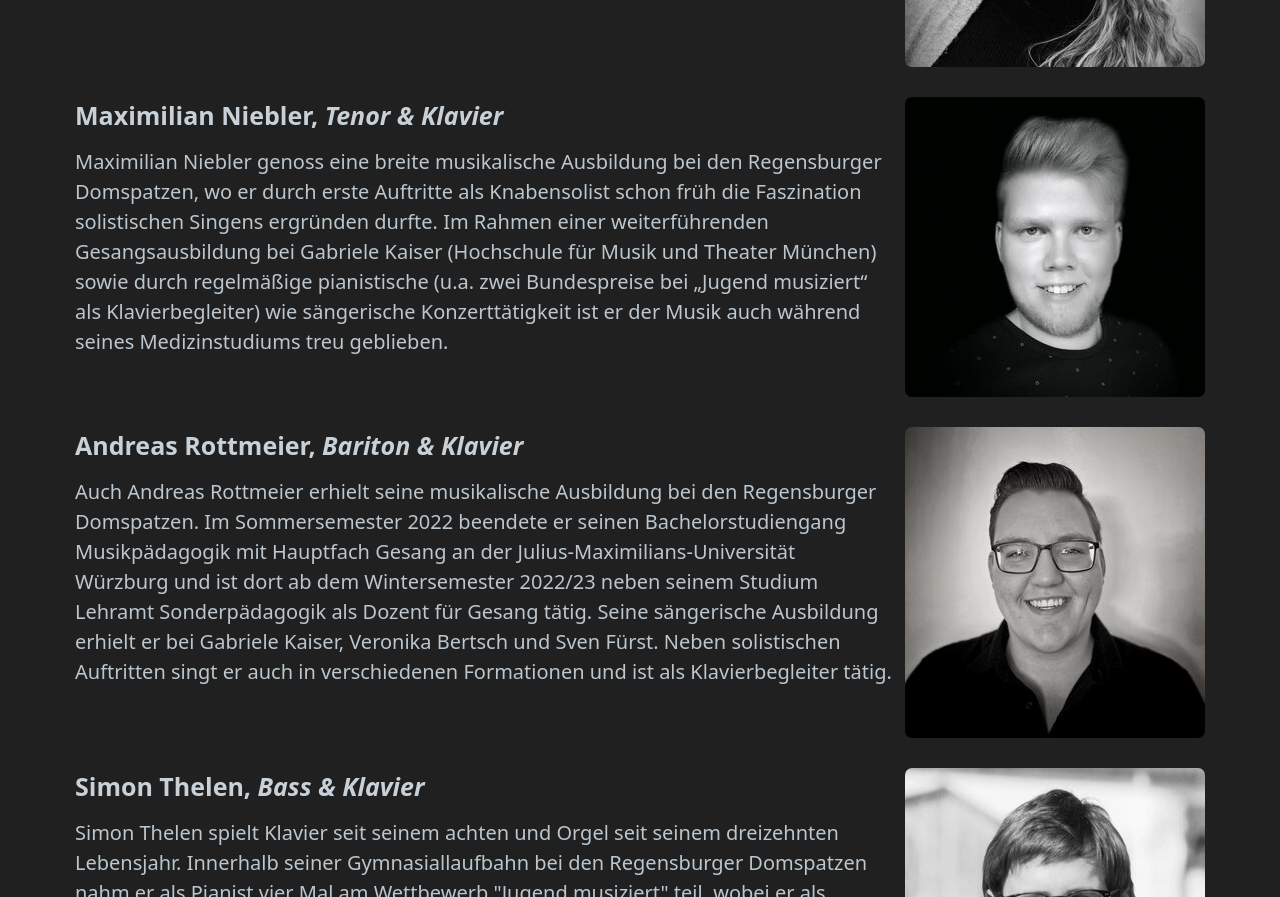
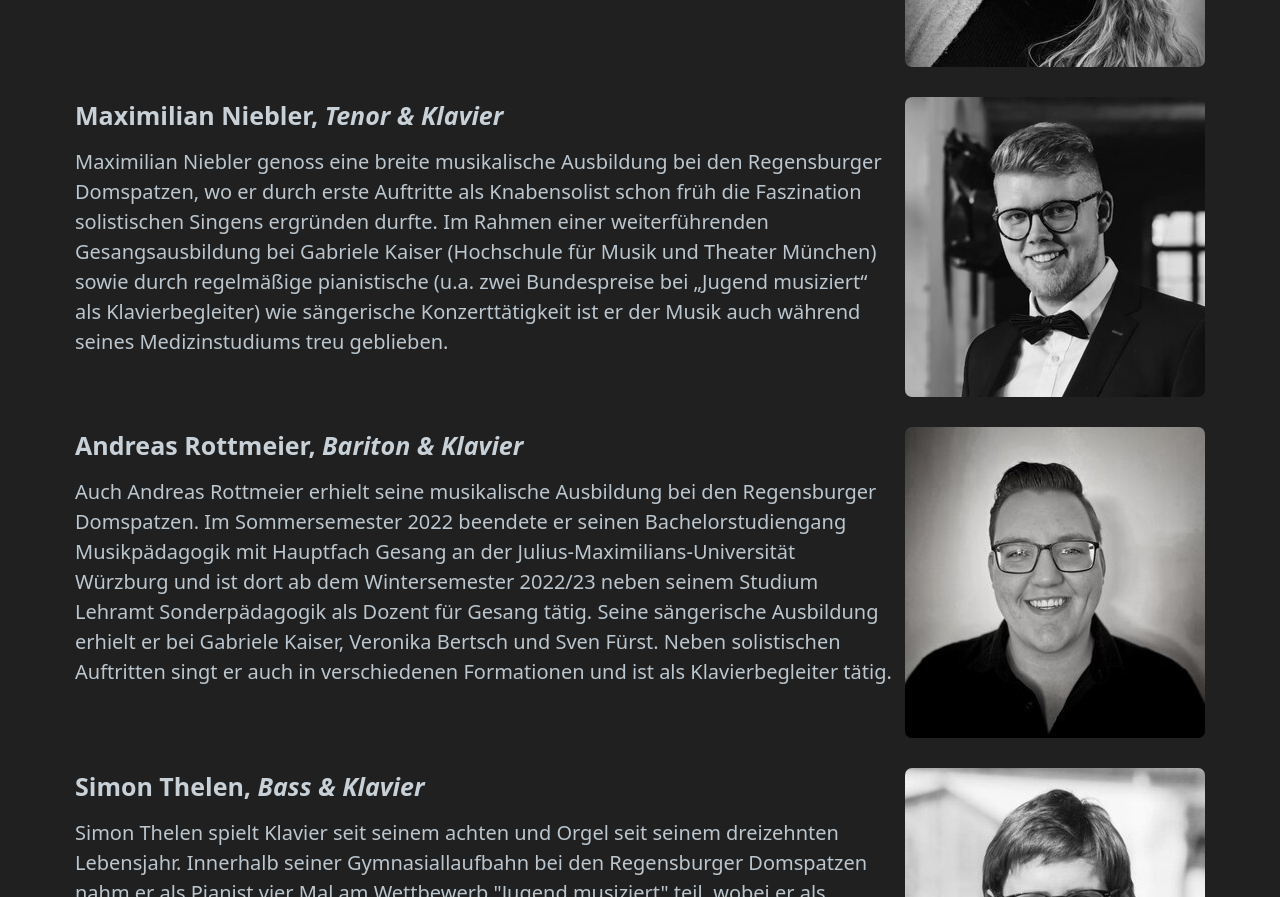
Before and after one commit to sith98/operette_website, a plain HTML site: page index.html in a window 1280 px wide. Shown: the part 1961-2858 px from the top of the page. Drawn offline with Linux system fonts and the light colour scheme.

Commit message:
Max: different image

```diff
--- a/css/custom.css
+++ b/css/custom.css
@@ -5,6 +5,9 @@
     --background-color: #202020;
     --card-background-color: #2c2b31;
     --dropdown-hover-background-color: #35333d;
+    /* --background-color: #201c24;
+    --card-background-color: #2e2536;
+    --dropdown-hover-background-color: #3b2e49; */
     --card-sectionning-background-color: var(--dropdown-hover-background-color);
     --primary: rgb(129, 118, 88);
     --primary-hover: rgb(155, 140, 104);
--- a/index.html
+++ b/index.html
@@ -163,7 +163,7 @@
                 Klavierbegleiter) wie sängerische Konzerttätigkeit ist er der Musik auch während seines
                 Medizinstudiums treu geblieben.
             </div>
-            <img src="img/portraits_small/maximilian.jpg" width="300" height="300" alt="Maximilian Niebler" srcset=""
+            <img src="img/portraits_small/max.jpg" width="300" height="300" alt="Maximilian Niebler" srcset=""
                 fetchpriority="low">
         </div>
 
```
Also changed, not shown: img/business_card.svg, img/max.jpg (added), img/portraits/max.jpg (added), img/portraits_small/max.jpg (added).
